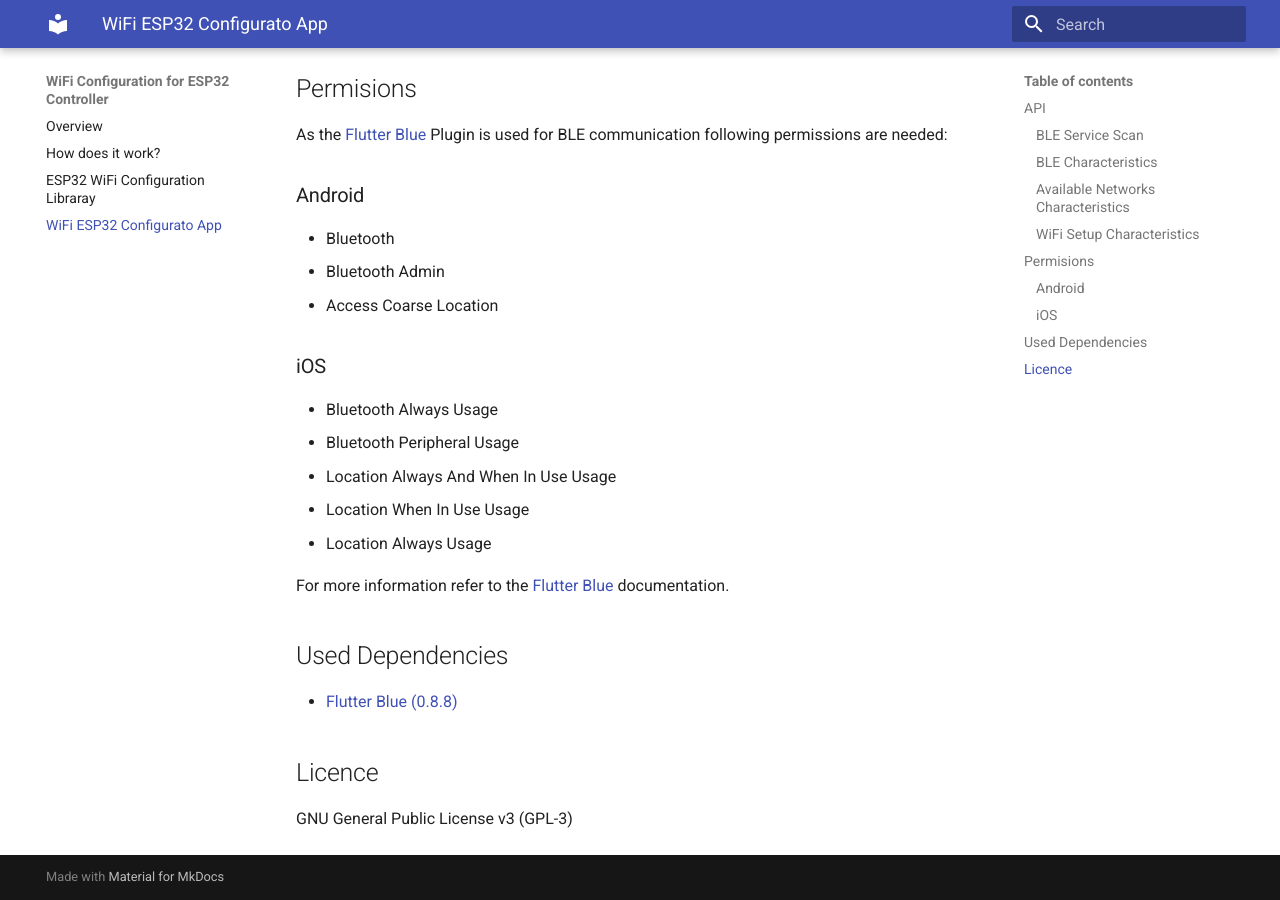
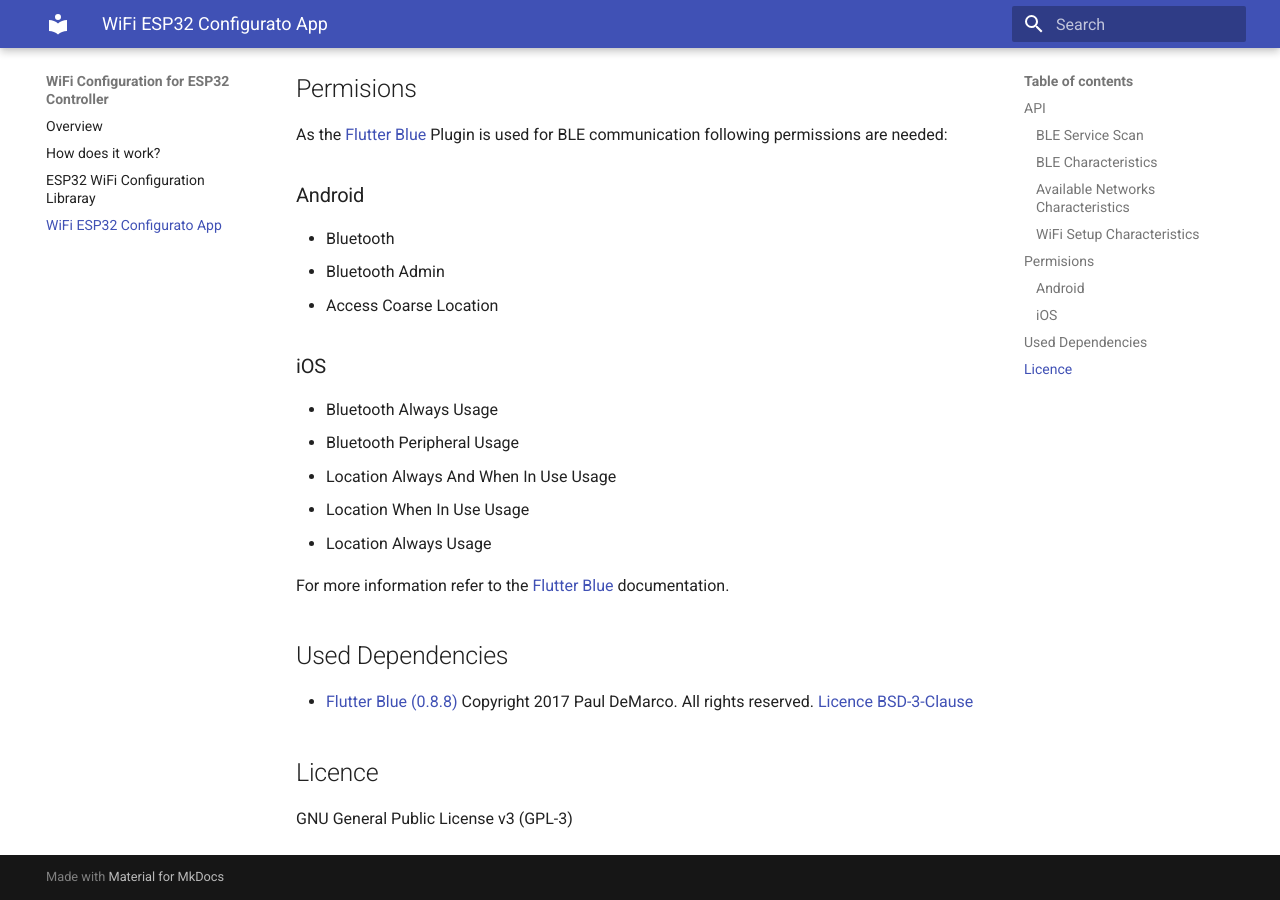
Before and after one commit to Jurilz/wifi-esp32-docs, an MkDocs documentation site: the page built from docs/wifi-esp32-configurator-app.md, in a window 1280 px wide and 900 px high, scrolled down 1084 px. Built offline with MkDocs 1.6.1 and Material for MkDocs 9.7.7, drawn with Linux system fonts in a browser that asks for light colours.

Commit message:
adde licence link

```diff
--- a/docs/wifi-esp32-configurator-app.md
+++ b/docs/wifi-esp32-configurator-app.md
@@ -49,7 +49,7 @@ For more information refer to the [Flutter Blue](https://pub.dev/documentation/f
 
 ## Used Dependencies
 
-* [Flutter Blue (0.8.8)](https://pub.dev/packages/flutter_blue)
+* [Flutter Blue (0.8.8)](https://pub.dev/packages/flutter_blue) Copyright 2017 Paul DeMarco. All rights reserved. [Licence BSD-3-Clause](https://pub.dev/packages/flutter_blue/license)
 
 ## Licence
 GNU General Public License v3 (GPL-3)
```
